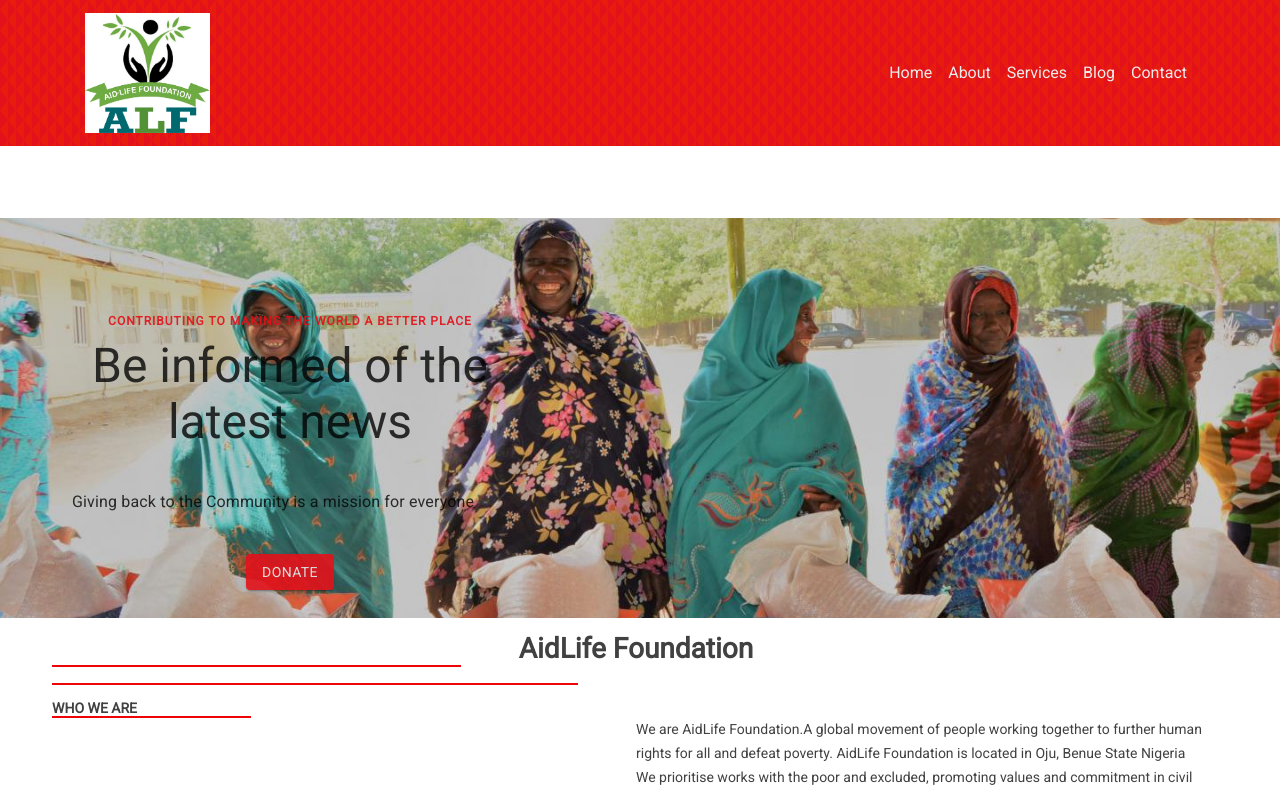
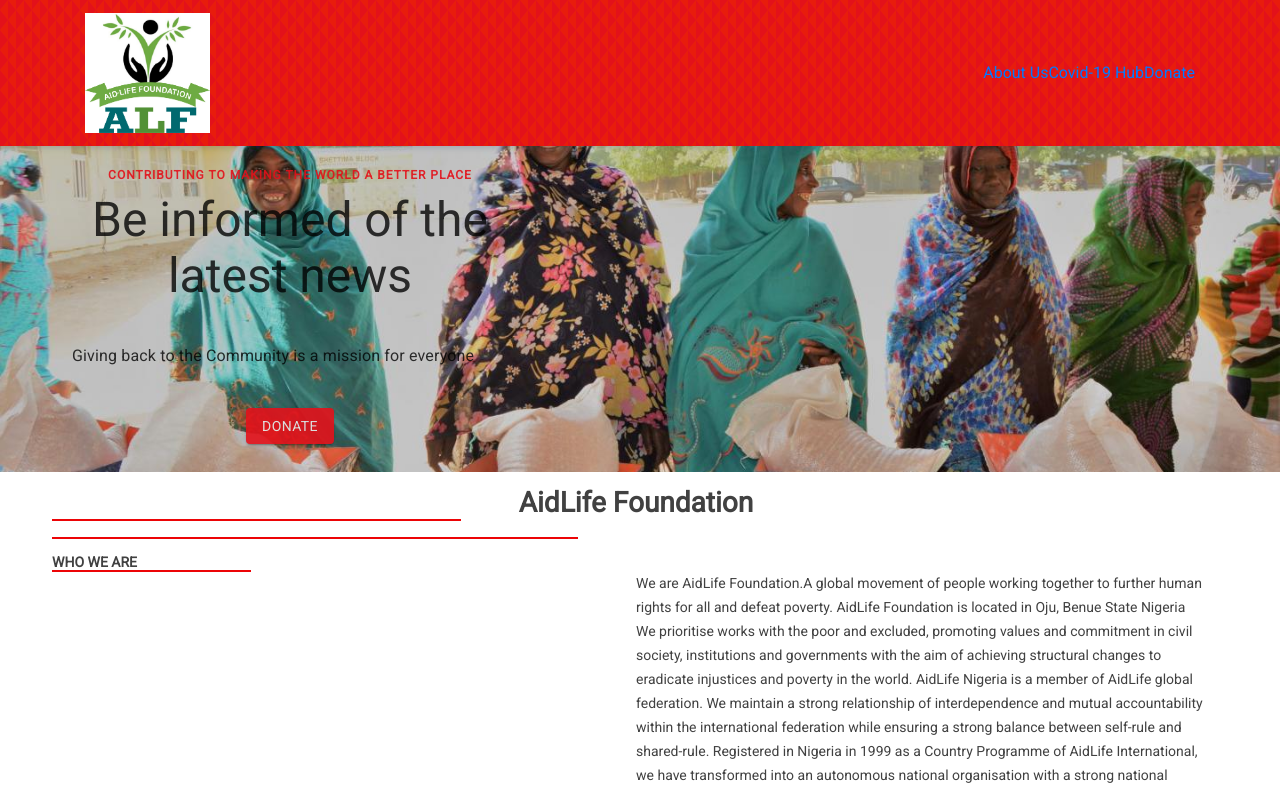
Before and after one commit to Fashander/AidLife, a React (Create React App) app: page / in a window 1280 px wide. Shown: the top 791 px of the page. Built offline with nearby package versions, Linux system fonts and the light colour scheme.

Commit message:
navbar fixed and donate button activated

```diff
--- a/src/components/UI/Header/index.jsx
+++ b/src/components/UI/Header/index.jsx
@@ -3,7 +3,7 @@
 
 const TopNavBar = () => {
     return (
-        <div className='Header'>
+        <div className='header'>
             <NavBar />
         </div>
     )
--- a/src/components/UI/Link/Link.js
+++ b/src/components/UI/Link/Link.js
@@ -1,7 +1,7 @@
 import React from 'react';
 import { Link } from 'react-scroll';
 
-const link = props => {
+const Scroll = props => {
   return (
     <Link
       className={props.classes}
@@ -18,4 +18,4 @@
   );
 };
 
-export default link;
+export default Scroll;
--- a/src/components/UI/Nav/Nav.jsx
+++ b/src/components/UI/Nav/Nav.jsx
@@ -1,7 +1,8 @@
 import React, { useState, useEffect } from 'react';
 import alfLogo from '../../../assets/img/Aidlife.jpg';
 import '../../../App.css';
-import Link from '../Link/Link';
+import Scroll from '../Link/Link';
+import { Link } from 'react-router-dom';
 import { makeStyles } from '@material-ui/core/styles';
 
 const useStyles = makeStyles((theme) => ({
@@ -44,6 +45,10 @@
     settoggeledNav(!toggeledNav);
   };
 
+  const openDonate = () => {
+    window.open('https://ravesandbox.flutterwave.com/pay/aidlifefoundation','_self');
+  }
+
   const scrolledFunc = () => {
     let navClass = '';
     if (window.scrollY >= 300) {
@@ -63,10 +68,7 @@
         <a className='navbar-brand' href='/'>
           <img className='App-logo' src={alfLogo} alt='Logo' />
         </a>
-        <div className={`navbar-toggler nav-icon ${classes.mui_navIcon} ${(() => {
-          if (toggeledNav) return 'open';
-          return '';
-        })}`}
+        <div className={`navbar-toggler nav-icon ${classes.mui_navIcon} ${ toggeledNav ? 'open' : ''}`}
           onClick={toggleNav}
         >
           <span />
@@ -81,28 +83,18 @@
         >
           <ul className='navbar-nav ml-auto'>
             <li className='nav-item'>
-              <Link target='home' offset={-120} classes={`nav-link ${classes.mui_navLink}`}>
-                <div onClick={toggleNav}> Home</div>
+              <Link to='/aboutus' offset={-120} classes={`nav-link ${classes.mui_navLink}`}>
+                <div onClick={toggleNav}> About Us</div>
               </Link>
             </li>
             <li className='nav-item'>
-              <Link target='about' classes={`nav-link ${classes.mui_navLink}`}>
-                <div onClick={toggleNav}> About</div>
+              <Link to='#' classes={`nav-link ${classes.mui_navLink}`}>
+                <div onClick={toggleNav}> Covid-19 Hub</div>
               </Link>
             </li>
             <li className='nav-item'>
-              <Link target='services' classes={`nav-link ${classes.mui_navLink}`}>
-                <div onClick={toggleNav}> Services</div>
-              </Link>
-            </li>
-            <li className='nav-item'>
-              <Link target='blog' classes={`nav-link ${classes.mui_navLink}`}>
-                <div onClick={toggleNav}> Blog</div>
-              </Link>
-            </li>
-            <li className='nav-item'>
-              <Link target='contact' classes={`nav-link ${classes.mui_navLink}`}>
-                <div onClick={toggleNav}> Contact</div>
+              <Link onClick={openDonate} classes={`nav-link ${classes.mui_navLink}`}>
+                <div onClick={toggleNav}> Donate</div>
               </Link>
             </li>
           </ul>
--- a/src/index.js
+++ b/src/index.js
@@ -24,4 +24,4 @@
 // If you want your app to work offline and load faster, you can change
 // unregister() to register() below. Note this comes with some pitfalls.
 // Learn more about service workers: https://bit.ly/CRA-PWA
-serviceWorker.register();
+serviceWorker.unregister();
```
Also changed, not shown: package.json (+5 -5 lines), 2 other files (tests, documents, lock files or other folders).
